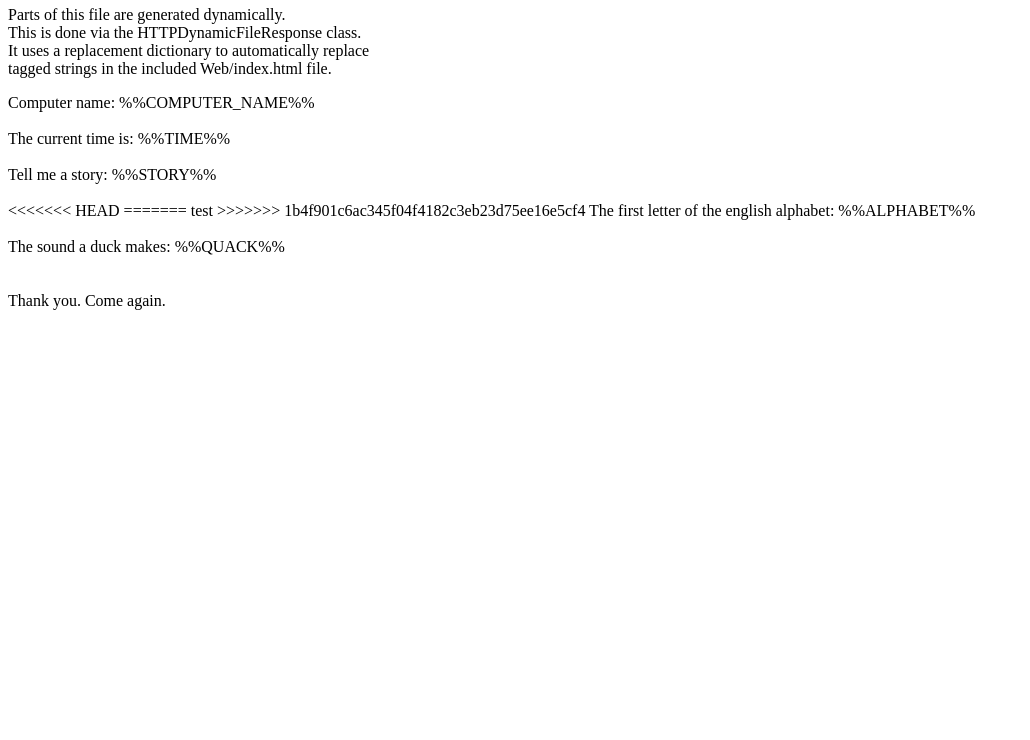
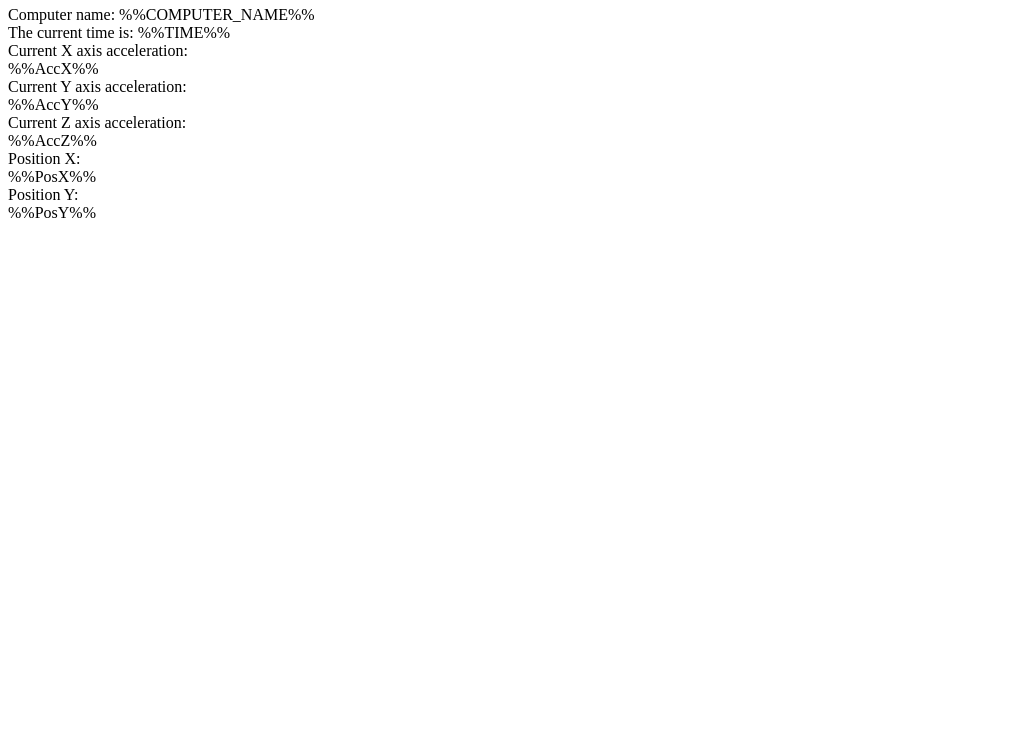
Before and after one commit to hongyuli/iPhoneLaserPointer, a plain HTML site: page Web/index.html in a window 1280 px wide. Shown: the part 60-800 px from the top of the page, without its empty margins (0-1030 px from the left). Drawn offline with Linux system fonts and the light colour scheme.

Commit message:
no message

```diff
--- a/Web/index.html
+++ b/Web/index.html
@@ -4,39 +4,54 @@
     </head>
     <body bgcolor="#FFFFFF">
         <h1>
-		Welcome to <a href="https://github.com/robbiehanson/CocoaHTTPServer">CocoaHTTPServer</a>!
+            Welcome to Hongyu's Test HTTPServer
         </h1>
 
-	<p>
-	Parts of this file are generated dynamically.<br/>
-	This is done via the HTTPDynamicFileResponse class.<br/>
-	It uses a replacement dictionary to automatically replace<br/>
-	tagged strings in the included Web/index.html file.<br/>
-	</p>
 
-	<p>
-	Computer name: %%COMPUTER_NAME%%<br/>
-	<br/>
+        <div>
+            Computer name: %%COMPUTER_NAME%%
+        </div>
 
-	<!-- Test 1: replacement value length > key length -->
-	The current time is: %%TIME%%<br/>
-	<br/>
-	Tell me a story: %%STORY%%<br/>
-	<br/>
-<<<<<<< HEAD
-=======
-	test
->>>>>>> 1b4f901c6ac345f04f4182c3eb23d75ee16e5cf4
-	<!-- Test 2: replacement value length < key length -->
-	The first letter of the english alphabet: %%ALPHABET%%<br/>
-	<br/>
+        <div>
+            The current time is: %%TIME%%
+        </div>
 
-	<!-- Test 3: replacement value length == key length -->
-	The sound a duck makes: %%QUACK%%<br/>
-	<br/>
-	<br/>
-	Thank you. Come again.
-	</p>
+        <div>
+            Current X axis acceleration:
+        </div>
+        <div id="accx">
+            %%AccX%%
+        </div>
 
+
+        <div>
+            Current Y axis acceleration:
+        </div>
+        <div id="accy">
+            %%AccY%%
+        </div>
+
+
+        <div>
+            Current Z axis acceleration:
+        </div>
+        <div id="accz">
+            %%AccZ%%
+        </div>
+
+
+        <div>
+            Position X:
+        </div>
+        <div id="posx">
+            %%PosX%%
+        </div>
+
+        <div>
+            Position Y:
+        </div>
+        <div id="posy">
+            %%PosY%%
+        </div>
     </body>
 </html>
```
Lines whose indentation alone changed are shown as unchanged.
